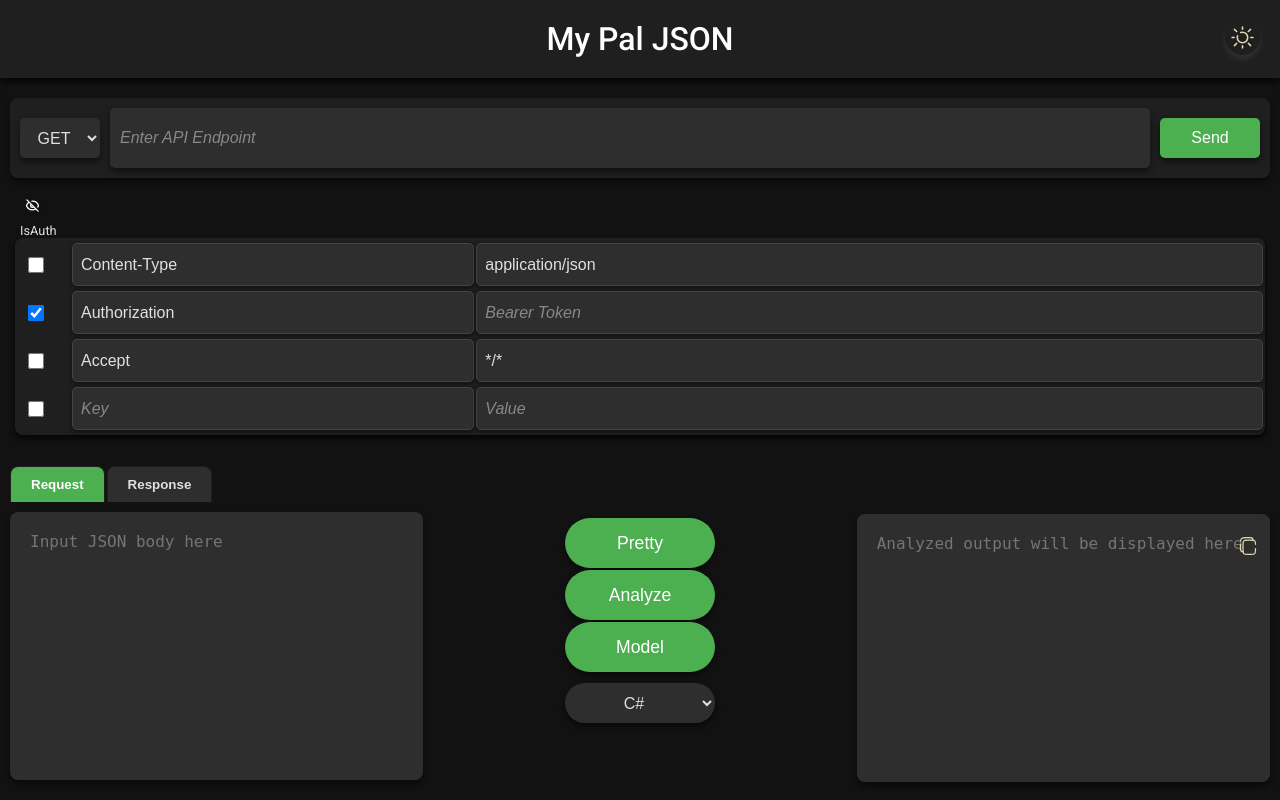
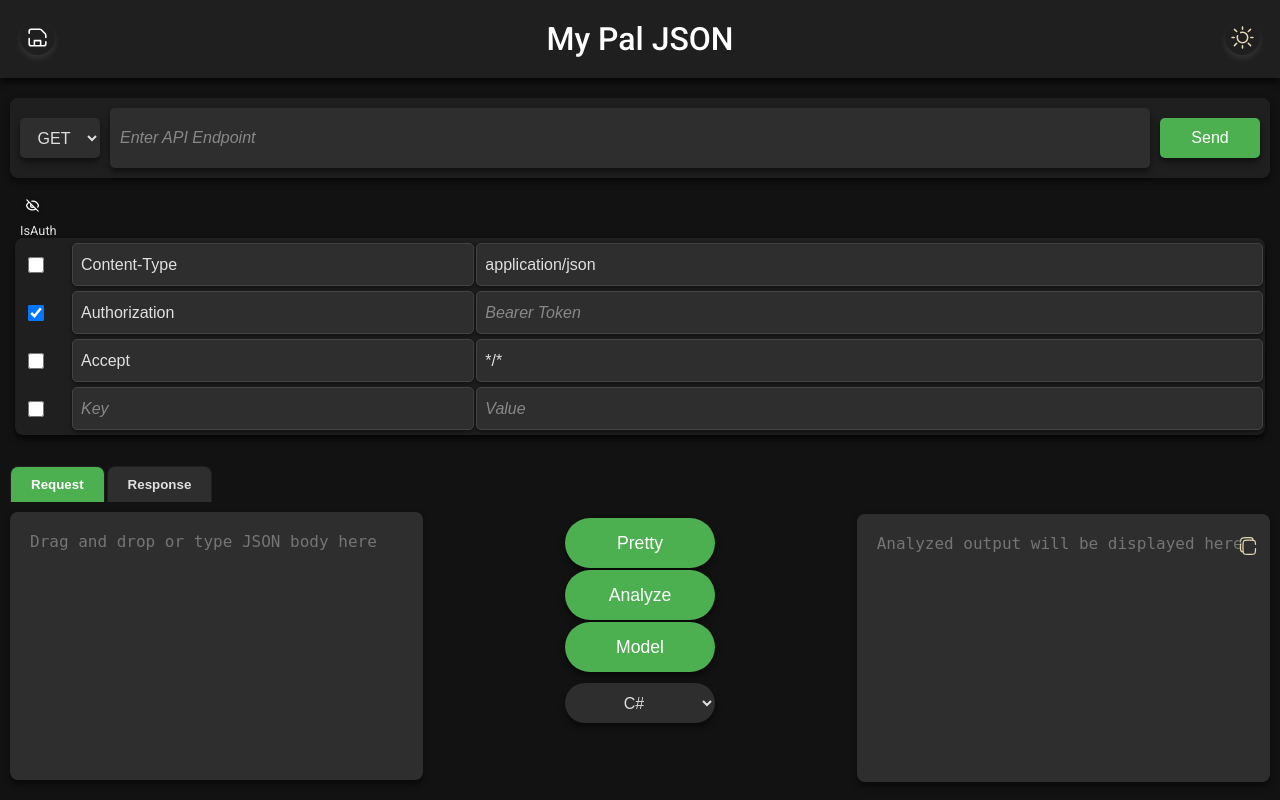
Before and after one commit to aviman1258/my-pal-json, a Flask app: page / in a window 1280 px wide. Run offline with Flask 3, Linux system fonts and the light colour scheme.

Commit message:
adding save button

```diff
--- a/web/static/styles/style.css
+++ b/web/static/styles/style.css
@@ -441,3 +441,28 @@ input::placeholder {
     border: 2px dashed #4caf50;
     background-color: rgba(76, 175, 80, 0.1);
 }
+
+#saveBtn {
+    position: absolute;
+    top: 20px;
+    left: 20px;
+    background: none;
+    border: none;
+    cursor: pointer;
+    width: 35px;
+    height: 35px;
+    border-radius: 50%;
+    padding: 5px;
+    box-shadow: 0 4px 6px rgba(255, 255, 255, 0.089);
+    transition: box-shadow 0.3s ease;
+}
+
+#saveBtn img {
+    width: 100%;
+    height: 100%;
+    filter: invert(100%);
+}
+
+#saveBtn:hover {
+    box-shadow: 0 0 20px 5px rgba(40, 167, 69, 0.7); /* Green glow effect */
+}
--- a/web/templates/json-analyzer.html
+++ b/web/templates/json-analyzer.html
@@ -12,6 +12,10 @@
     <header>
         <h1>My Pal JSON</h1>
     </header>
+
+    <button id="saveBtn" class="save-button">
+        <img id="saveIcon" src="{{ url_for('static', filename='images/save.svg') }}" alt="Save">
+    </button>
 
     <!-- API Request Bar -->
     <div class="api-request-bar">
@@ -46,7 +50,7 @@
                 <button id="requestTab" class="tab active">Request</button>
                 <button id="responseTab" class="tab">Response</button>
             </div>
-            <textarea id="inputJson" placeholder="Input JSON body here"></textarea>
+            <textarea id="inputJson" placeholder="Drag and drop or type JSON body here"></textarea>
         </div>
         <div class="middle">
             <button id="prettyBtn">Pretty</button>
```
Also changed, not shown: web/static/styles/lightstyle.css (+25 -0 lines), web/static/images/save.svg (added).
